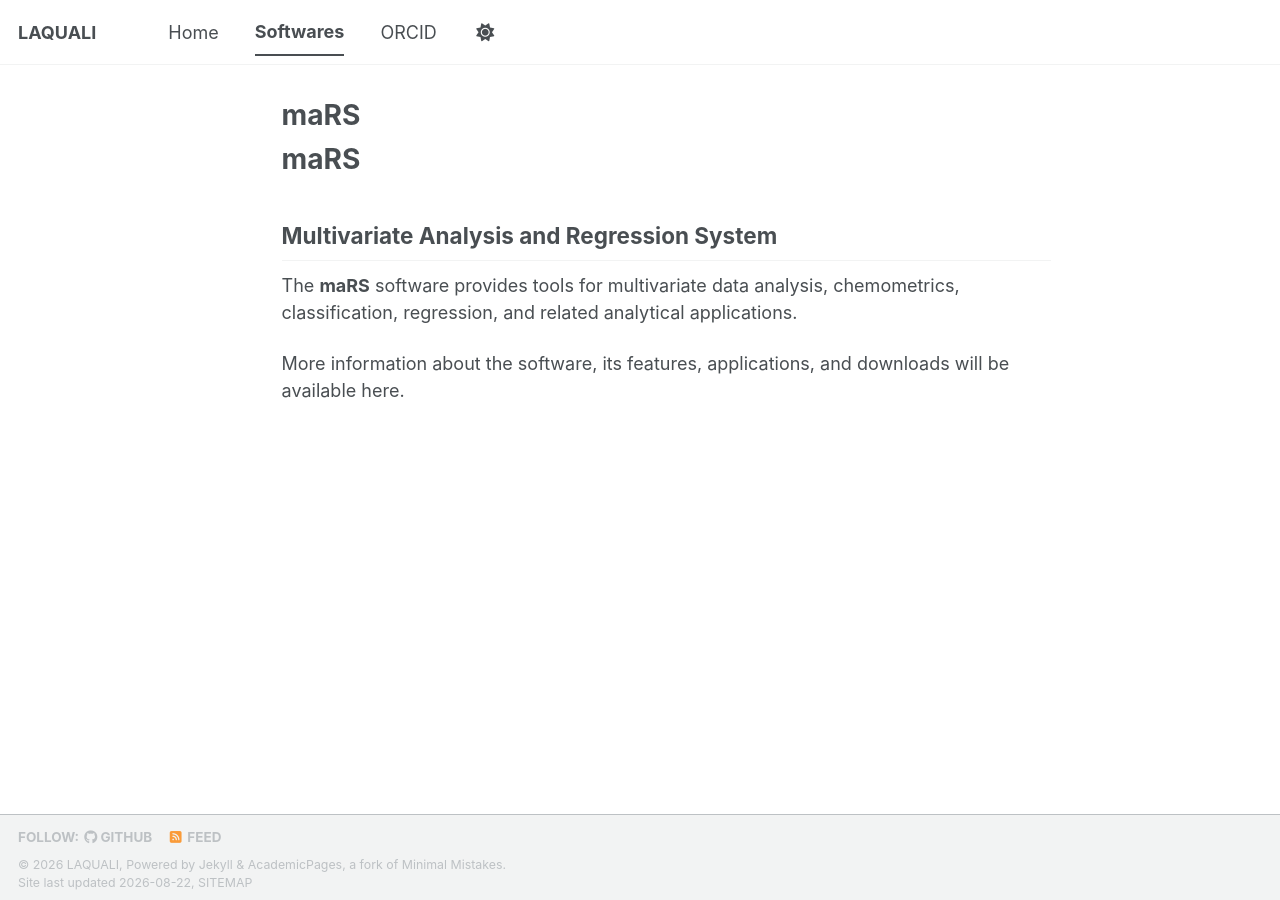
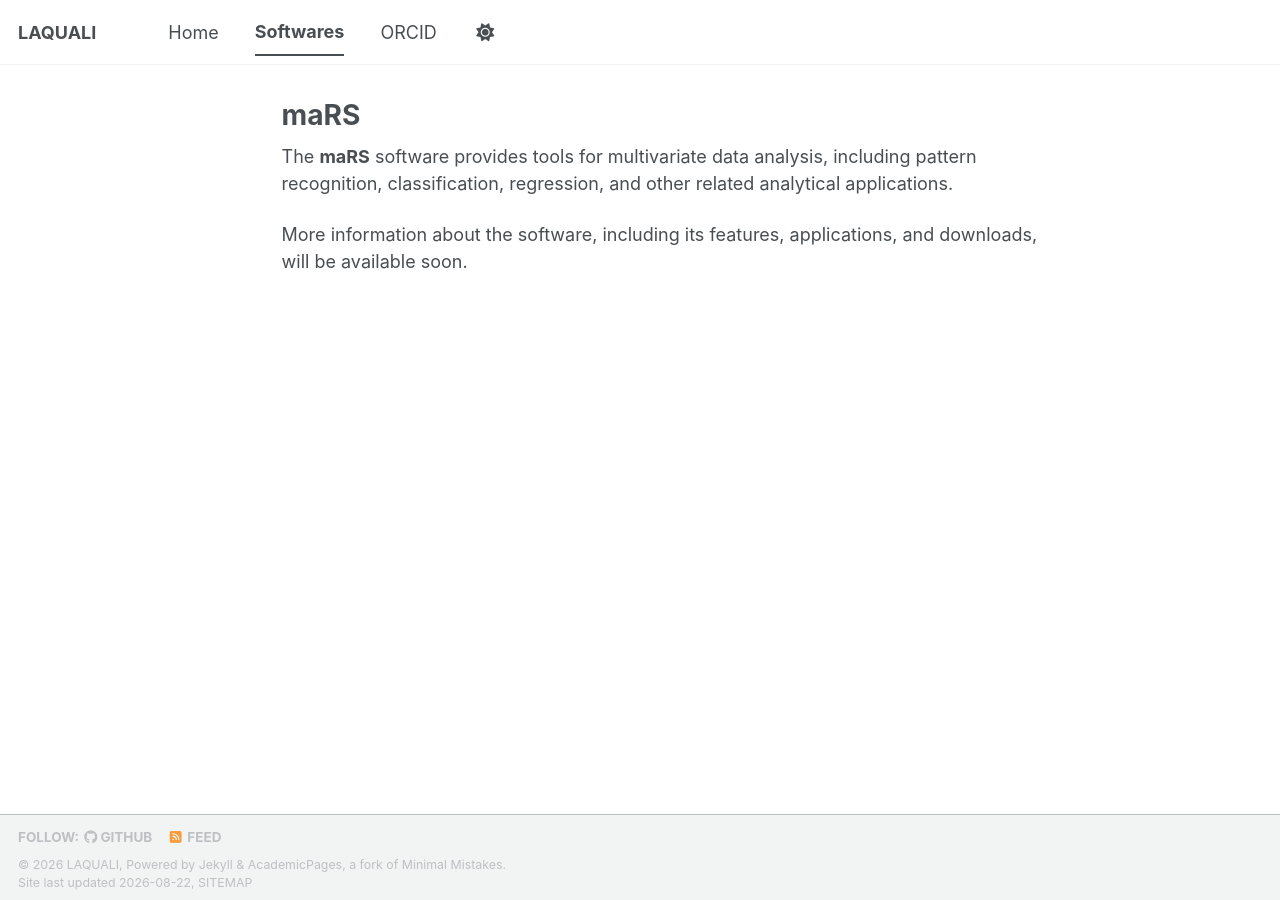
Before and after one commit to LAQUALI-UFLA/laquali-ufla.github.io, a Jekyll site: the page built from _pages/softwares/mars.md, in a window 1280 px wide. Built offline with Jekyll 4.4.1, drawn with Linux system fonts in a browser that asks for light colours; a style sheet for code colours, icons or effects is not loaded.

Commit message:
Revise maRS software description
Updated the description of maRS software for clarity and conciseness.

```diff
--- a/_pages/softwares/mars.md
+++ b/_pages/softwares/mars.md
@@ -4,10 +4,6 @@ title: "maRS"
 author_profile: false
 ---
 
-# maRS
+The **maRS** software provides tools for multivariate data analysis, including pattern recognition, classification, regression, and other related analytical applications.
 
-## Multivariate Analysis and Regression System
-
-The **maRS** software provides tools for multivariate data analysis, chemometrics, classification, regression, and related analytical applications.
-
-More information about the software, its features, applications, and downloads will be available here.
+More information about the software, including its features, applications, and downloads, will be available soon.
```
